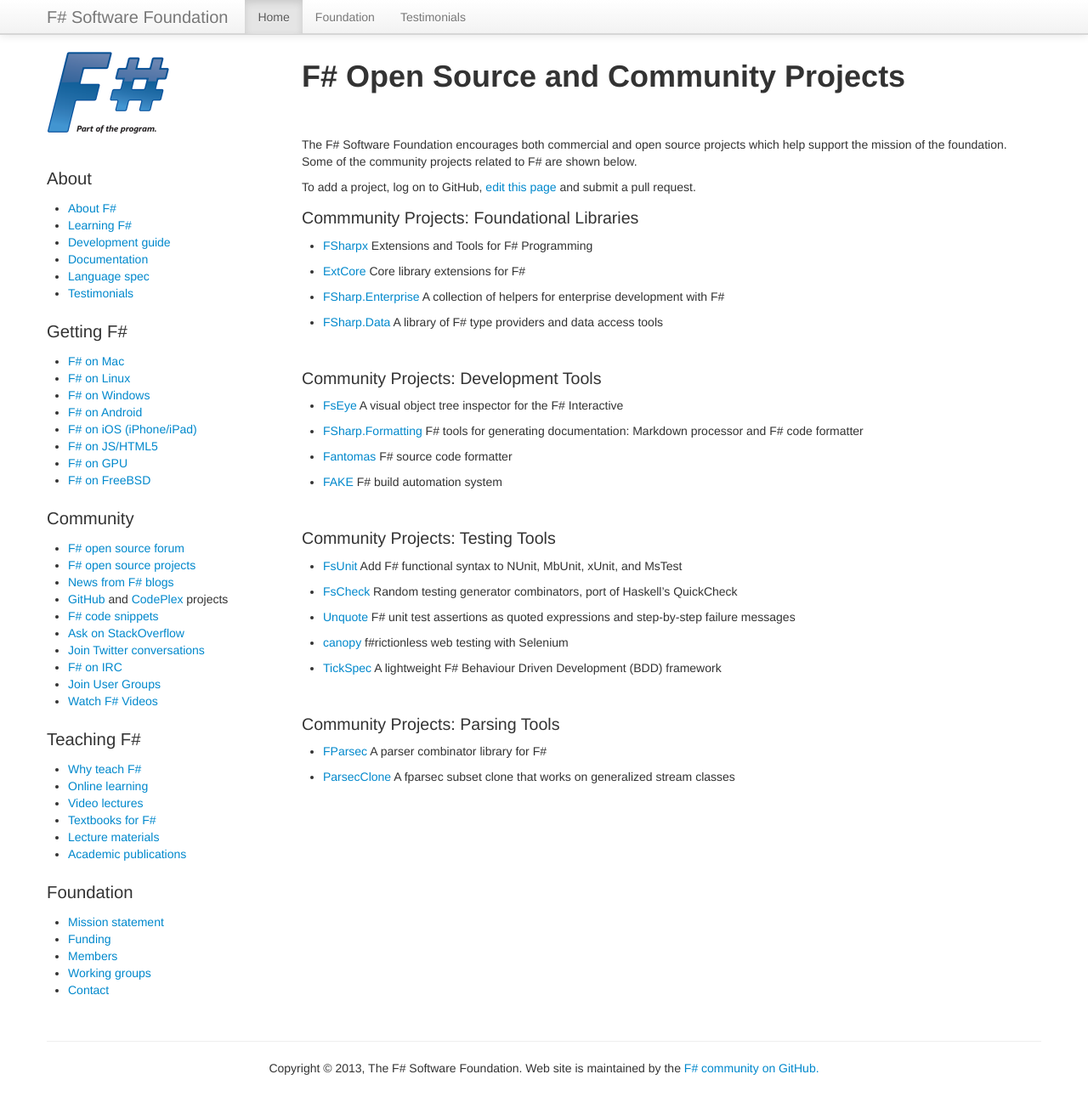
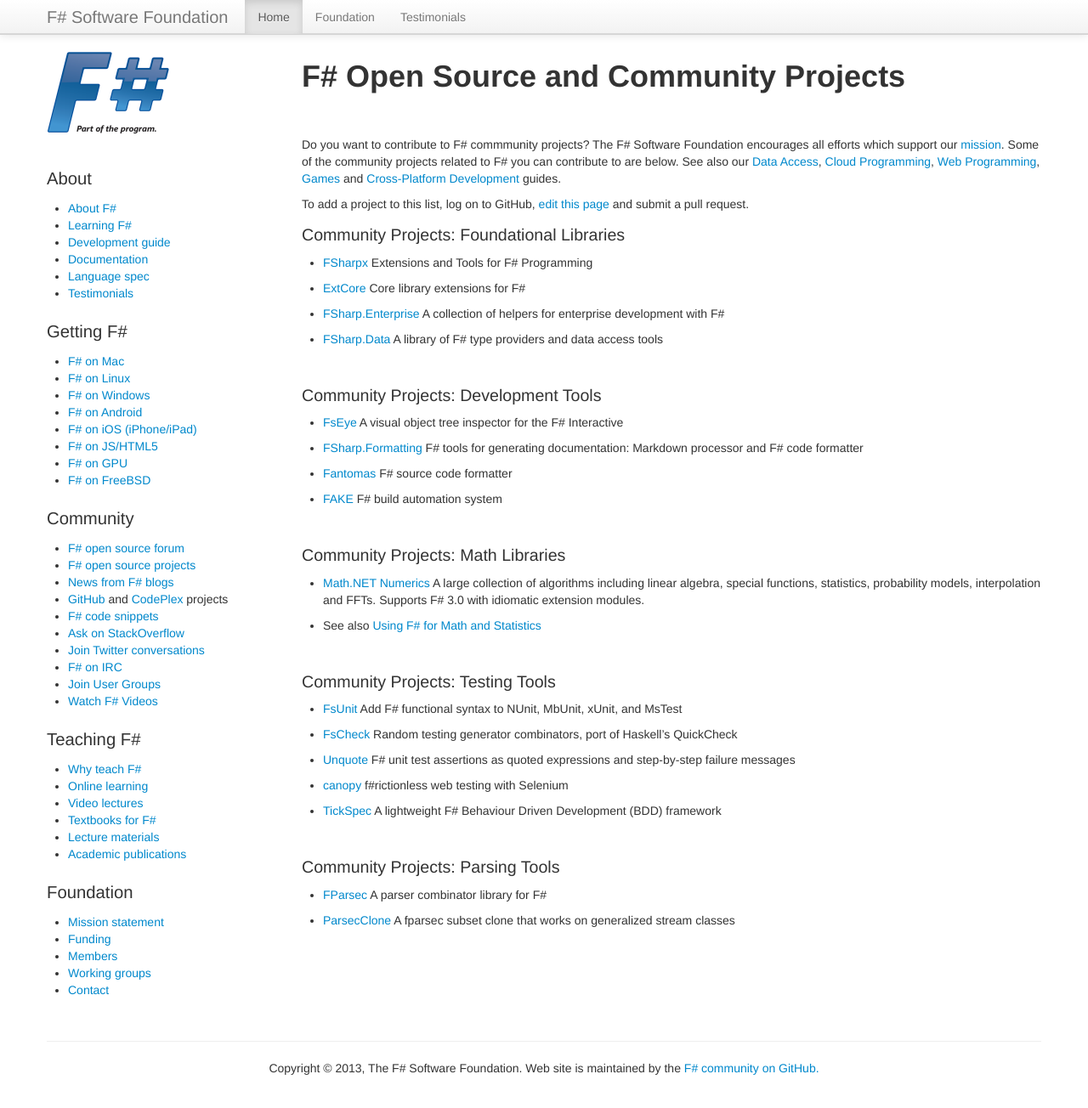
Before and after one commit to fsharp/fsharp.org, a Jekyll site: the page built from use/osprojects/index.md, in a window 1280 px wide and 1317 px high. Shown: the top 1304 px of the window at 85% size. Built offline with Jekyll 4.4.1, drawn with Linux system fonts in a browser that asks for light colours; nearby versions of some CDN libraries; some web fonts are replaced; comment, search, counter and statistics services are not loaded.

Commit message:
Update index.md

```diff
--- a/use/osprojects/index.md
+++ b/use/osprojects/index.md
@@ -4,13 +4,15 @@
 headline: F# Open Source and Community Projects
 ---
 
-The F# Software Foundation encourages both commercial and open source projects
-which help support the mission of the foundation. Some of the community projects related
-to F# are shown below.
+Do you want to contribute to F# commmunity projects?  The F# Software Foundation encourages
+all efforts which support our [mission](/foundation.html). Some of the community projects related
+to F# you can contribute to are  below. See also our [Data Access](/data-access), [Cloud Programming](/cloud), [Web Programming](/webstacks), [Games](/games)
+and [Cross-Platform Development](/guides/mac-linux-cross-platform/) guides.
 
-To add a project, log on to GitHub, [edit this page](https://github.com/fsharp/fsfoundation/edit/gh-pages/use/osprojects/index.md) and submit a pull request.
+To add a project to this list, log on to GitHub, [edit this page](https://github.com/fsharp/fsfoundation/edit/gh-pages/use/osprojects/index.md) and submit a pull request.
 
-### Commmunity Projects: Foundational Libraries
+
+### Community Projects: Foundational Libraries
 
 *  [FSharpx](https://github.com/fsharp/fsharpx]) Extensions and Tools for F# Programming
 
@@ -32,6 +34,16 @@
 
 *  [FAKE](https://github.com/fsharp/FAKE) F# build automation system
 
+
+<br />
+
+### Community Projects: Math Libraries
+
+*  [Math.NET Numerics](http://numerics.mathdotnet.com/) A large collection of algorithms including linear algebra, special functions, statistics, probability models, interpolation and FFTs. Supports F# 3.0 with idiomatic extension modules.
+
+*  See also [Using F# for Math and Statistics](/math)
+
+
 <br />
 
 ### Community Projects: Testing Tools
@@ -46,6 +58,7 @@
 
 *  [TickSpec](http://tickspec.codeplex.com/) A lightweight F# Behaviour Driven Development (BDD) framework
 
+
 <br />
 
 ### Community Projects: Parsing Tools
```
